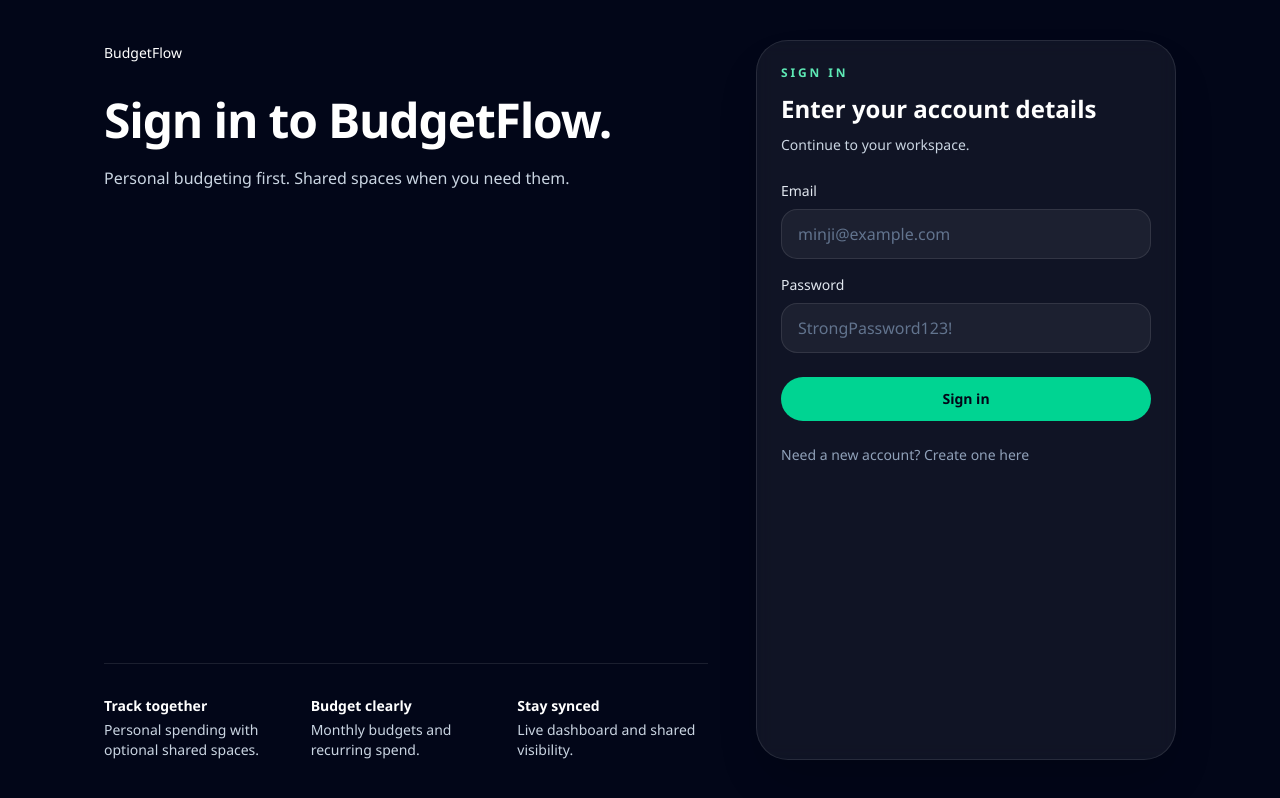
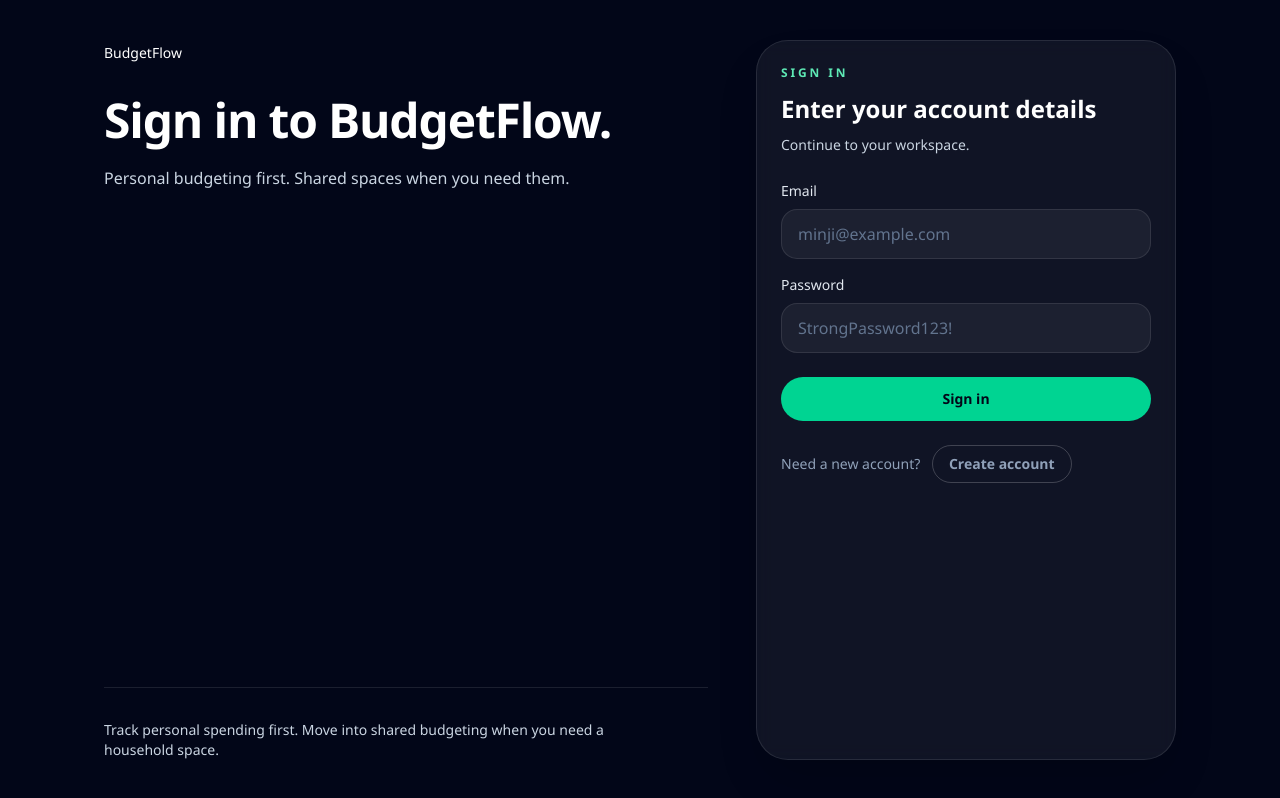
Before and after one commit to FrostYOON/BudgetFlow, a Next.js app in the folder apps/web/: page /sign-in in a window 1280 px wide. Built offline with nearby package versions, Linux system fonts and the light colour scheme.

Commit message:
fix(web): polish settlement and auth flows

```diff
--- a/apps/web/app/(protected)/app/settings/page.tsx
+++ b/apps/web/app/(protected)/app/settings/page.tsx
@@ -223,6 +223,7 @@ export default async function SettingsPage() {
                 type="password"
                 required
                 minLength={8}
+                autoComplete="current-password"
                 className="w-full rounded-2xl border border-slate-200 bg-white px-4 py-3 text-slate-950 outline-none transition focus:border-emerald-500"
               />
             </label>
@@ -236,6 +237,21 @@ export default async function SettingsPage() {
                 type="password"
                 required
                 minLength={8}
+                autoComplete="new-password"
+                className="w-full rounded-2xl border border-slate-200 bg-white px-4 py-3 text-slate-950 outline-none transition focus:border-emerald-500"
+              />
+            </label>
+
+            <label className="block">
+              <span className="mb-2 block text-sm font-medium text-slate-700">
+                Confirm new password
+              </span>
+              <input
+                name="confirmNextPassword"
+                type="password"
+                required
+                minLength={8}
+                autoComplete="new-password"
                 className="w-full rounded-2xl border border-slate-200 bg-white px-4 py-3 text-slate-950 outline-none transition focus:border-emerald-500"
               />
             </label>
--- a/apps/web/app/(protected)/app/settings/security/password/route.ts
+++ b/apps/web/app/(protected)/app/settings/security/password/route.ts
@@ -18,10 +18,26 @@ export async function POST(request: NextRequest) {
   const formData = await request.formData();
 
   try {
+    const currentPassword = normalizeValue(formData.get("currentPassword"));
+    const nextPassword = normalizeValue(formData.get("nextPassword"));
+    const confirmNextPassword = normalizeValue(formData.get("confirmNextPassword"));
+
+    if (!currentPassword || !nextPassword || !confirmNextPassword) {
+      return NextResponse.redirect(
+        new URL("/app/settings?error=missing_fields", request.url),
+      );
+    }
+
+    if (nextPassword !== confirmNextPassword) {
+      return NextResponse.redirect(
+        new URL("/app/settings?error=password_confirm_mismatch", request.url),
+      );
+    }
+
     await changePassword({
       accessToken,
-      currentPassword: normalizeValue(formData.get("currentPassword")),
-      nextPassword: normalizeValue(formData.get("nextPassword")),
+      currentPassword,
+      nextPassword,
     });
 
     return NextResponse.redirect(
--- a/apps/web/app/(public)/sign-in/page.tsx
+++ b/apps/web/app/(public)/sign-in/page.tsx
@@ -1,4 +1,5 @@
 import Link from "next/link";
+import { AppButton, AppButtonLink } from "@/components/ui/app-button";
 
 export default async function SignInPage({
   searchParams,
@@ -27,19 +28,10 @@ export default async function SignInPage({
             </p>
           </div>
 
-          <div className="grid gap-4 border-t border-white/10 pt-8 text-sm text-slate-300 sm:grid-cols-3">
-            <div>
-              <p className="font-semibold text-white">Track together</p>
-              <p className="mt-1">Personal spending with optional shared spaces.</p>
-            </div>
-            <div>
-              <p className="font-semibold text-white">Budget clearly</p>
-              <p className="mt-1">Monthly budgets and recurring spend.</p>
-            </div>
-            <div>
-              <p className="font-semibold text-white">Stay synced</p>
-              <p className="mt-1">Live dashboard and shared visibility.</p>
-            </div>
+          <div className="border-t border-white/10 pt-8 text-sm text-slate-300">
+            <p className="max-w-lg">
+              Track personal spending first. Move into shared budgeting when you need a household space.
+            </p>
           </div>
         </section>
 
@@ -88,22 +80,25 @@ export default async function SignInPage({
               />
             </label>
 
-            <button
+            <AppButton
               type="submit"
-              className="mt-2 inline-flex w-full items-center justify-center rounded-full bg-emerald-400 px-5 py-3 text-sm font-semibold text-slate-950 transition hover:bg-emerald-300"
+              tone="success"
+              className="mt-2 w-full px-5 py-3"
             >
               Sign in
-            </button>
+            </AppButton>
           </form>
 
           <p className="mt-6 text-sm text-slate-400">
             Need a new account?{" "}
-            <Link
+            <AppButtonLink
               href={`/sign-up?next=${encodeURIComponent(next)}`}
-              className="text-white underline underline-offset-4"
+              tone="secondary"
+              size="sm"
+              className="ml-2 border-white/20 text-white hover:border-white hover:text-white"
             >
-              Create one here
-            </Link>
+              Create account
+            </AppButtonLink>
           </p>
         </section>
       </div>
--- a/apps/web/app/(public)/sign-up/page.tsx
+++ b/apps/web/app/(public)/sign-up/page.tsx
@@ -1,5 +1,5 @@
-import Link from "next/link";
 import { SignUpContextFields } from "@/components/auth/sign-up-context-fields";
+import { AppButton, AppButtonLink } from "@/components/ui/app-button";
 
 export default async function SignUpPage({
   searchParams,
@@ -75,18 +75,15 @@ export default async function SignUpPage({
             </label>
 
             <div className="mt-8 flex flex-col gap-4 sm:flex-row">
-              <button
-                type="submit"
-                className="inline-flex items-center justify-center rounded-full bg-slate-950 px-6 py-3 text-sm font-semibold text-white transition hover:bg-slate-800"
-              >
+              <AppButton type="submit" className="px-6 py-3">
                 Create account
-              </button>
-              <Link
+              </AppButton>
+              <AppButtonLink
                 href={`/sign-in?next=${encodeURIComponent(next)}`}
-                className="inline-flex items-center justify-center rounded-full border border-slate-300 px-6 py-3 text-sm font-semibold text-slate-700 transition hover:border-slate-950 hover:text-slate-950"
+                className="px-6 py-3"
               >
                 Back to sign in
-              </Link>
+              </AppButtonLink>
             </div>
           </form>
         </div>
--- a/apps/web/components/dashboard/dashboard-transaction-calendar.tsx
+++ b/apps/web/components/dashboard/dashboard-transaction-calendar.tsx
@@ -219,6 +219,27 @@ function getDayNumberClassName({
   return inCurrentMonth ? "text-slate-950" : "text-slate-300";
 }
 
+function buildDayAriaLabel(input: {
+  dateKey: string;
+  holiday: HolidayInfo | null;
+  locale: string;
+  summary?: CalendarDaySummary;
+}) {
+  const parts = [formatDateLabel(input.dateKey, input.locale)];
+
+  if (input.holiday) {
+    parts.push(`Holiday: ${input.holiday.name}`);
+  }
+
+  if (input.summary) {
+    parts.push(`${input.summary.count} transaction${input.summary.count === 1 ? "" : "s"}`);
+  } else {
+    parts.push("No transactions");
+  }
+
+  return parts.join(". ");
+}
+
 export function DashboardTransactionCalendar({
   currency,
   locale,
@@ -436,6 +457,13 @@ export function DashboardTransactionCalendar({
             <m.button
               key={day.dateKey}
               type="button"
+              aria-label={buildDayAriaLabel({
+                dateKey: day.dateKey,
+                holiday,
+                locale,
+                summary,
+              })}
+              aria-pressed={isSelected}
               onClick={() => setSelectedDate(day.dateKey)}
               whileTap={{ scale: 0.975 }}
               transition={{ type: "spring", stiffness: 520, damping: 32 }}
--- a/apps/web/components/feedback/url-toast-bridge.tsx
+++ b/apps/web/components/feedback/url-toast-bridge.tsx
@@ -56,6 +56,10 @@ const TOAST_MESSAGES: Record<string, { type: "success" | "error"; text: string }
   password_change_failed: {
     type: "error",
     text: "Failed to change password.",
+  },
+  password_confirm_mismatch: {
+    type: "error",
+    text: "New password confirmation does not match.",
   },
   session_revoked: {
     type: "success",
--- a/apps/web/components/motion/reveal.tsx
+++ b/apps/web/components/motion/reveal.tsx
@@ -2,6 +2,7 @@
 
 import { LazyMotion, domAnimation, m, useReducedMotion } from "framer-motion";
 import type { ReactNode } from "react";
+import { useSyncExternalStore } from "react";
 
 type RevealProps = {
   children: ReactNode;
@@ -9,8 +10,21 @@ type RevealProps = {
   delay?: number;
 };
 
+function useHasMounted() {
+  return useSyncExternalStore(
+    () => () => undefined,
+    () => true,
+    () => false,
+  );
+}
+
 export function Reveal({ children, className, delay = 0 }: RevealProps) {
+  const hasMounted = useHasMounted();
   const reduceMotion = useReducedMotion();
+
+  if (!hasMounted) {
+    return <div className={className}>{children}</div>;
+  }
 
   return (
     <LazyMotion features={domAnimation}>
@@ -36,7 +50,12 @@ type StaggerProps = {
 };
 
 export function StaggerReveal({ children, className }: StaggerProps) {
+  const hasMounted = useHasMounted();
   const reduceMotion = useReducedMotion();
+
+  if (!hasMounted) {
+    return <div className={className}>{children}</div>;
+  }
 
   return (
     <LazyMotion features={domAnimation}>
@@ -69,7 +88,12 @@ export function StaggerReveal({ children, className }: StaggerProps) {
 }
 
 export function StaggerItem({ children, className }: StaggerProps) {
+  const hasMounted = useHasMounted();
   const reduceMotion = useReducedMotion();
+
+  if (!hasMounted) {
+    return <div className={className}>{children}</div>;
+  }
 
   return (
     <m.div
--- a/apps/web/components/ui/app-button.tsx
+++ b/apps/web/components/ui/app-button.tsx
@@ -29,7 +29,7 @@ function getSizeClassName(size: ButtonSize) {
 
 function getBaseClassName(tone: ButtonTone, size: ButtonSize, className?: string) {
   return joinClasses(
-    "inline-flex items-center justify-center rounded-full font-semibold transition active:scale-[0.98]",
+    "inline-flex items-center justify-center rounded-full font-semibold transition active:scale-[0.98] focus-visible:outline-none focus-visible:ring-2 focus-visible:ring-emerald-400 focus-visible:ring-offset-2 focus-visible:ring-offset-white",
     getToneClassName(tone),
     getSizeClassName(size),
     className,
--- a/apps/web/lib/transactions.ts
+++ b/apps/web/lib/transactions.ts
@@ -64,6 +64,8 @@ export async function fetchWorkspaceTransactions(input: {
   workspaceId: string;
   from: string;
   to: string;
+  cursor?: string;
+  limit?: number;
   type?: "INCOME" | "EXPENSE";
   visibility?: "SHARED" | "PERSONAL";
 }) {
@@ -78,6 +80,14 @@ export async function fetchWorkspaceTransactions(input: {
 
   if (input.visibility) {
     params.set("visibility", input.visibility);
+  }
+
+  if (input.cursor) {
+    params.set("cursor", input.cursor);
+  }
+
+  if (input.limit) {
+    params.set("limit", String(input.limit));
   }
 
   const response = await fetch(
@@ -97,6 +107,31 @@ export async function fetchWorkspaceTransactions(input: {
   }
 
   return (await response.json()) as TransactionListResponse;
+}
+
+export async function fetchAllWorkspaceTransactions(input: {
+  accessToken: string;
+  workspaceId: string;
+  from: string;
+  to: string;
+  type?: "INCOME" | "EXPENSE";
+  visibility?: "SHARED" | "PERSONAL";
+}) {
+  const items: WorkspaceTransaction[] = [];
+  let cursor: string | undefined;
+
+  do {
+    const page = await fetchWorkspaceTransactions({
+      ...input,
+      cursor,
+      limit: 100,
+    });
+
+    items.push(...page.items);
+    cursor = page.nextCursor ?? undefined;
+  } while (cursor);
+
+  return items;
 }
 
 export async function fetchWorkspaceCategories(input: {
```
Also changed, not shown: apps/web/app/(protected)/app/settlements/page.tsx (+6 -6 lines), 1 other file (tests, documents, lock files or other folders).
